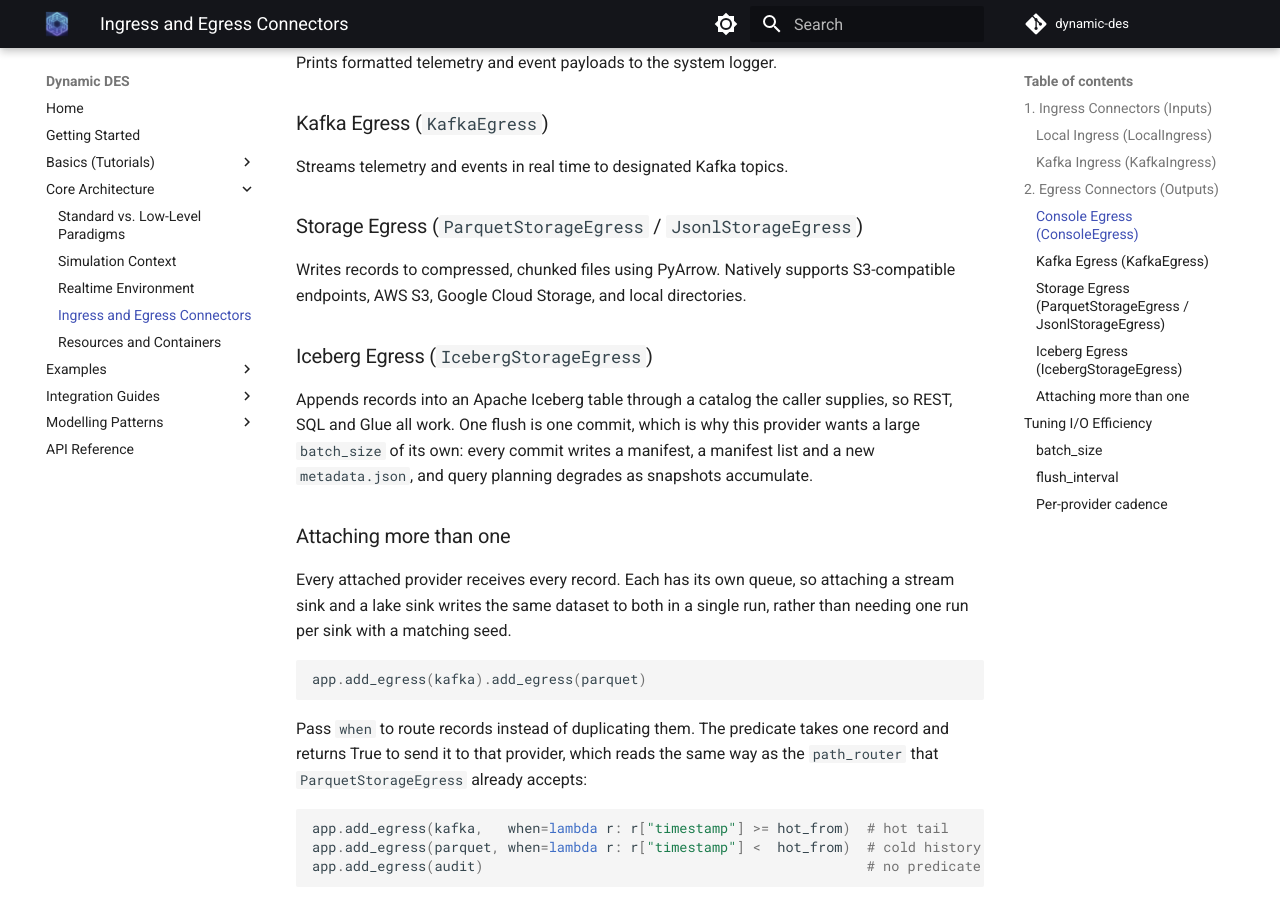
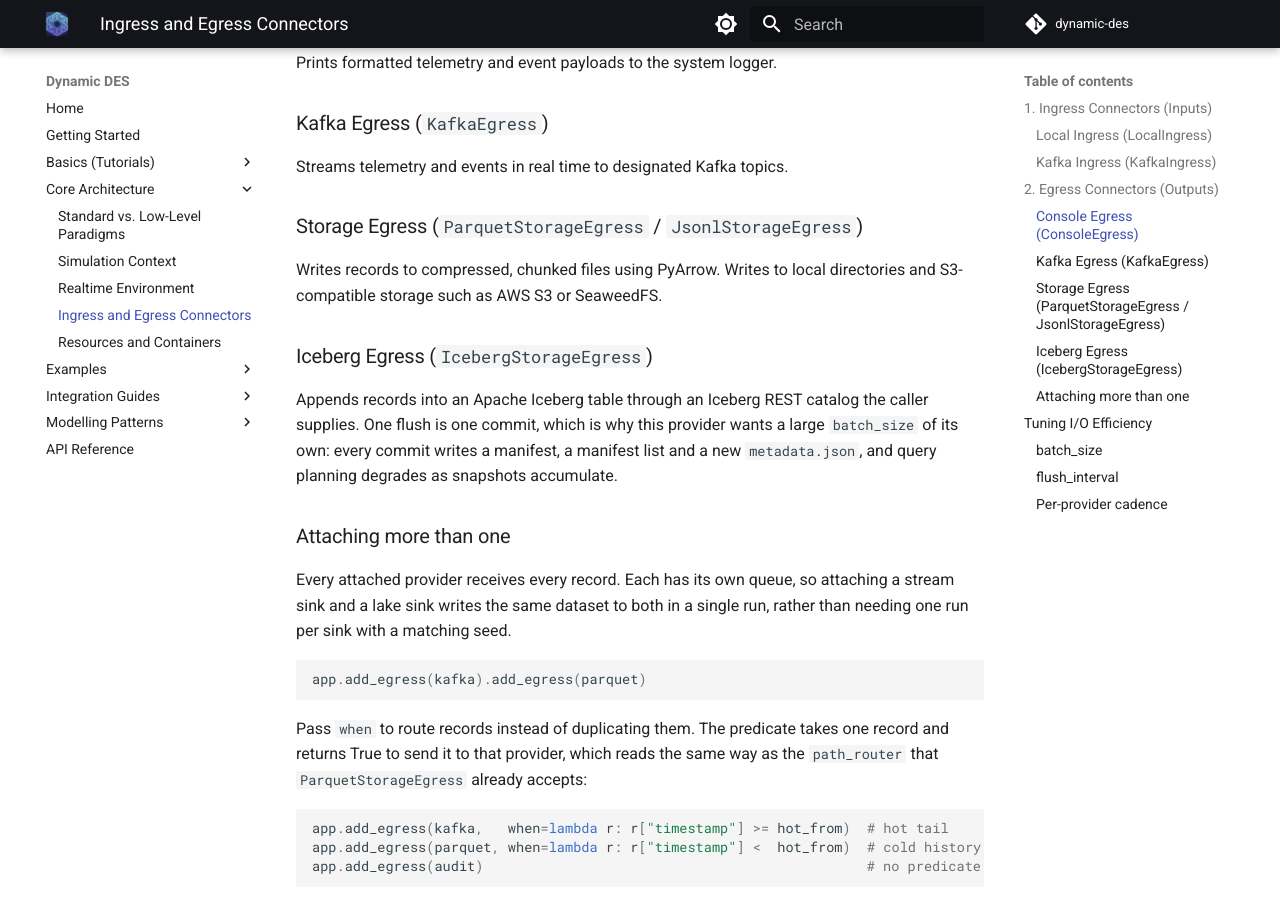
Before and after one commit to jaehyeon-kim/dynamic-des, an MkDocs documentation site: the page built from docs/architecture/connectors.md, in a window 1280 px wide and 900 px high, scrolled down 992 px. Built offline with MkDocs 1.6.1 and Material for MkDocs 9.7.7, drawn with Linux system fonts in a browser that asks for light colours; comment, search, counter and statistics services are not loaded; the version menu is left out.

Commit message:
docs: claim only the storage and catalogs that are tested
Parquet and JSONL name local disk and S3-compatible storage; GCS and Azure
were never run. Iceberg names the REST catalog; SQL and Glue need pyiceberg
extras the iceberg extra does not install. Diagram and PNG updated to match.

```diff
--- a/docs/architecture/connectors.md
+++ b/docs/architecture/connectors.md
@@ -33,10 +33,10 @@ Prints formatted telemetry and event payloads to the system logger.
 Streams telemetry and events in real time to designated Kafka topics.
 
 ### Storage Egress (`ParquetStorageEgress` / `JsonlStorageEgress`)
-Writes records to compressed, chunked files using PyArrow. Natively supports S3-compatible endpoints, AWS S3, Google Cloud Storage, and local directories.
+Writes records to compressed, chunked files using PyArrow. Writes to local directories and S3-compatible storage such as AWS S3 or SeaweedFS.
 
 ### Iceberg Egress (`IcebergStorageEgress`)
-Appends records into an Apache Iceberg table through a catalog the caller supplies, so REST, SQL and Glue all work. One flush is one commit, which is why this provider wants a large `batch_size` of its own: every commit writes a manifest, a manifest list and a new `metadata.json`, and query planning degrades as snapshots accumulate.
+Appends records into an Apache Iceberg table through an Iceberg REST catalog the caller supplies. One flush is one commit, which is why this provider wants a large `batch_size` of its own: every commit writes a manifest, a manifest list and a new `metadata.json`, and query planning degrades as snapshots accumulate.
 
 ### Attaching more than one
 
```
Also changed, not shown: README.md (+2 -2 lines), docs/index.md (+2 -2 lines), docs/assets/architecture.png, 3 other files.
